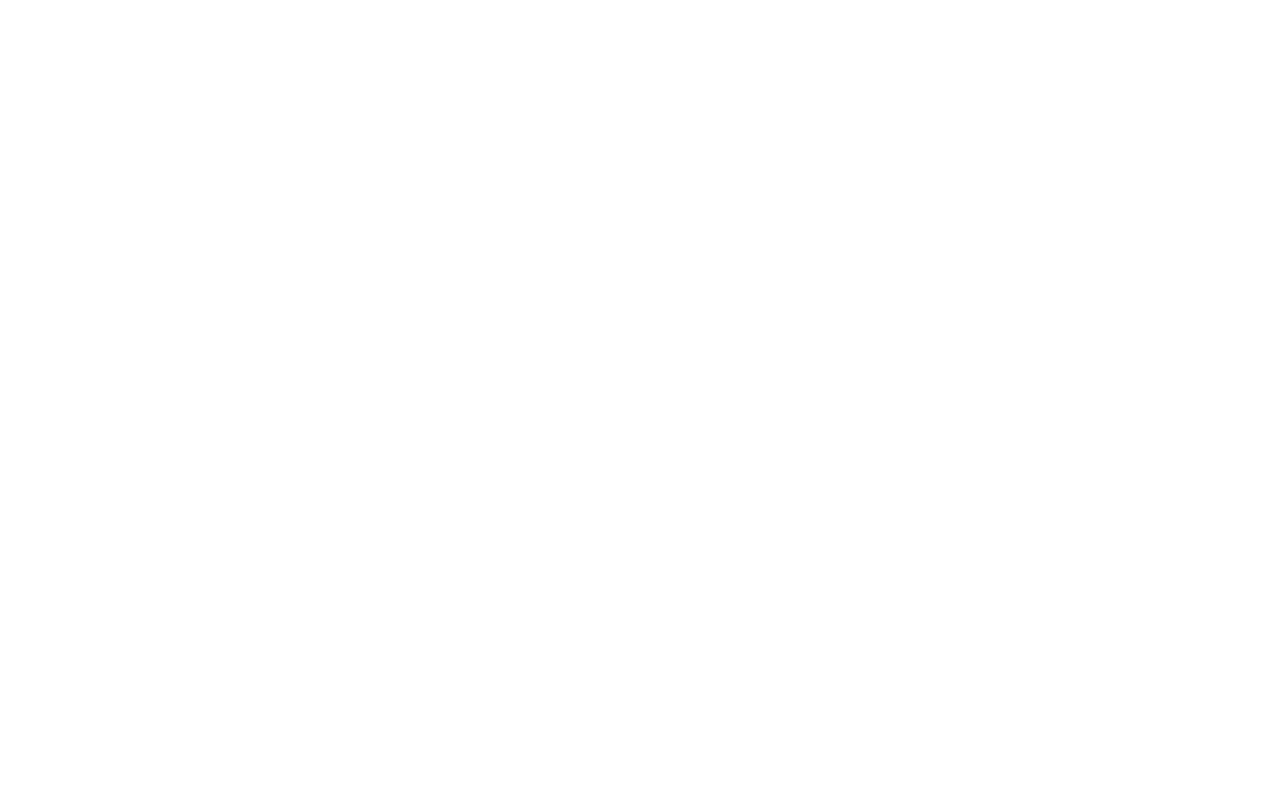
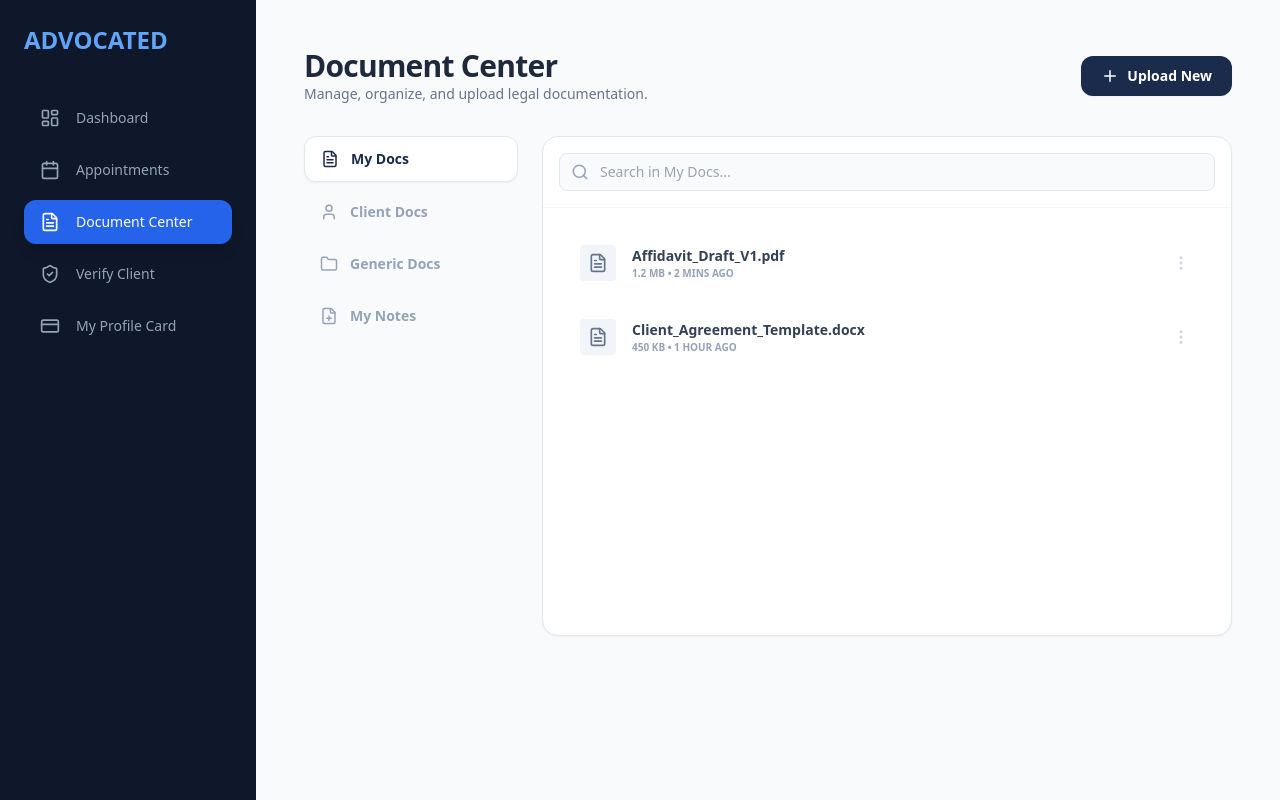
Before and after one commit to titas2003/maccloudrain-web, a React (Create React App) app: page /documents in a window 1280 px wide. Before the commit this address had no page. Built offline with nearby package versions, Linux system fonts and the light colour scheme.

Commit message:
DocumentCenter base page

```diff
--- a/src/App.js
+++ b/src/App.js
@@ -66,6 +66,7 @@
 import { BrowserRouter as Router, Routes, Route } from 'react-router-dom';
 import Dashboard from './pages/Dashboard';
 import AppointmentsPage from './pages/Appointments'; // The page we created in the last step
+import DocumentCenter from './pages/DocumentCenter';
 
 export default function App() {
   return (
@@ -73,6 +74,7 @@
       <Routes>
         <Route path="/" element={<Dashboard />} />
         <Route path="/appointments" element={<AppointmentsPage />} />
+        <Route path="/documents" element={<DocumentCenter />} />
         {/* You can add more routes here later, like /documents */}
       </Routes>
     </Router>
--- /dev/null
+++ b/src/pages/DocumentCenter.jsx
@@ -0,0 +1,121 @@
+import React, { useState } from 'react';
+import Layout from '../components/Layout';
+import {
+  Folder, FileText, User, Search,
+  Plus, MoreVertical, FilePlus, ChevronRight
+} from 'lucide-react';
+
+export default function DocumentCenter() {
+  const [activeTab, setActiveTab] = useState('My Docs');
+
+  const tabs = [
+    { name: 'My Docs', icon: <FileText size={18} /> },
+    { name: 'Client Docs', icon: <User size={18} /> },
+    { name: 'Generic Docs', icon: <Folder size={18} /> },
+    { name: 'My Notes', icon: <FilePlus size={18} /> },
+  ];
+
+  return (
+    <Layout>
+      <div className="mb-8 flex justify-between items-center">
+        <div>
+          <h1 className="text-3xl font-bold text-slate-800 tracking-tight">Document Center</h1>
+          <p className="text-slate-500 text-sm">Manage, organize, and upload legal documentation.</p>
+        </div>
+        <button className="bg-[#1a2b4b] text-white px-5 py-2.5 rounded-xl text-sm font-bold flex items-center gap-2 shadow-sm hover:bg-[#25395f] transition-all">
+          <Plus size={18} /> Upload New
+        </button>
+      </div>
+
+      <div className="grid grid-cols-12 gap-6">
+        {/* Left Sidebar Sub-Nav */}
+        <div className="col-span-12 lg:col-span-3 space-y-2">
+          {tabs.map((tab) => (
+            <button
+              key={tab.name}
+              onClick={() => setActiveTab(tab.name)}
+              className={`w-full flex items-center gap-3 px-4 py-3 rounded-xl text-sm font-semibold transition-all ${
+                activeTab === tab.name
+                ? 'bg-white text-[#1a2b4b] shadow-sm border border-slate-200'
+                : 'text-slate-400 hover:text-slate-600 hover:bg-slate-50'
+              }`}
+            >
+              {tab.icon} {tab.name}
+            </button>
+          ))}
+        </div>
+
+        {/* Main Content Area */}
+        <div className="col-span-12 lg:col-span-9 bg-white rounded-2xl border border-slate-200 shadow-sm min-h-[500px]">
+          {/* Search bar inside content */}
+          <div className="p-4 border-b border-slate-100">
+            <div className="relative">
+              <Search className="absolute left-3 top-2.5 text-slate-400" size={18} />
+              <input
+                type="text"
+                placeholder={`Search in ${activeTab}...`}
+                className="w-full pl-10 pr-4 py-2 bg-slate-50 border border-slate-200 rounded-lg text-sm outline-none focus:border-blue-400 transition-colors"
+              />
+            </div>
+          </div>
+
+          <div className="p-6">
+            {activeTab === 'Client Docs' ? (
+              <ClientFolderGrid />
+            ) : (
+              <DocumentList category={activeTab} />
+            )}
+          </div>
+        </div>
+      </div>
+    </Layout>
+  );
+}
+
+// Sub-component for Folder structure
+function ClientFolderGrid() {
+  const clients = ["Maya Sharma", "Rahul Verma", "Aditi Rao", "Suresh Gupta"];
+  return (
+    <div className="grid grid-cols-1 sm:grid-cols-2 md:grid-cols-3 gap-4">
+      {clients.map((client) => (
+        <div key={client} className="p-4 border border-slate-100 rounded-xl hover:bg-slate-50 cursor-pointer transition-all flex items-center justify-between group">
+          <div className="flex items-center gap-3">
+            <div className="p-2 bg-blue-50 rounded-lg text-blue-600">
+              <Folder size={20} fill="currentColor" className="opacity-20" />
+            </div>
+            <span className="text-sm font-bold text-slate-700">{client}</span>
+          </div>
+          <ChevronRight size={16} className="text-slate-300 group-hover:text-slate-500" />
+        </div>
+      ))}
+    </div>
+  );
+}
+
+// Sub-component for simple list
+function DocumentList({ category }) {
+  const files = [
+    { name: "Affidavit_Draft_V1.pdf", size: "1.2 MB", date: "2 mins ago" },
+    { name: "Client_Agreement_Template.docx", size: "450 KB", date: "1 hour ago" },
+  ];
+  return (
+    <div className="space-y-3">
+      {files.map((file) => (
+        <div key={file.name} className="flex items-center justify-between p-3 hover:bg-slate-50 rounded-lg border border-transparent hover:border-slate-100 transition-all">
+          <div className="flex items-center gap-4">
+            <div className="p-2 bg-slate-100 rounded text-slate-500">
+              <FileText size={20} />
+            </div>
+            <div>
+              <p className="text-sm font-bold text-slate-700">{file.name}</p>
+              <p className="text-[10px] text-slate-400 uppercase font-bold">{file.size} • {file.date}</p>
+            </div>
+          </div>
+          <button className="text-slate-300 hover:text-slate-600 p-1">
+            <MoreVertical size={18} />
+          </button>
+        </div>
+      ))}
+    </div>
+  );
+}
```
